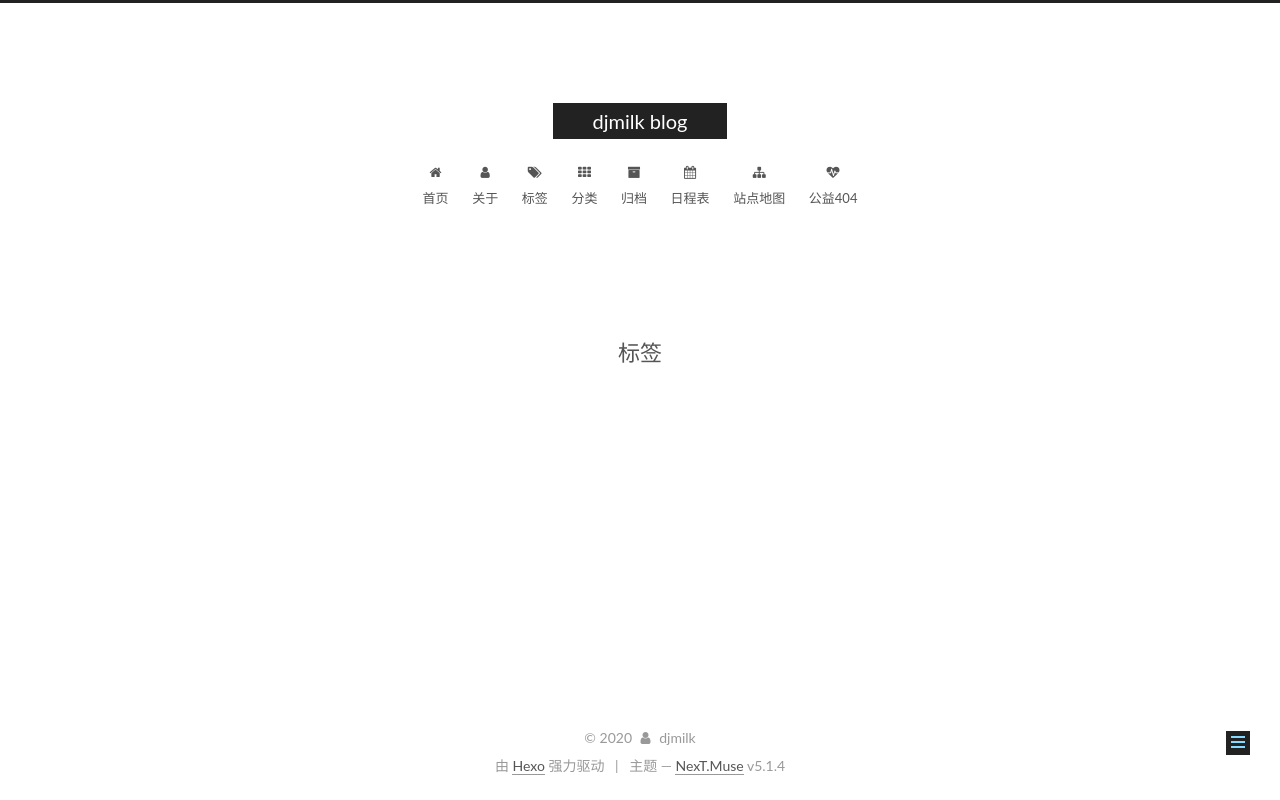
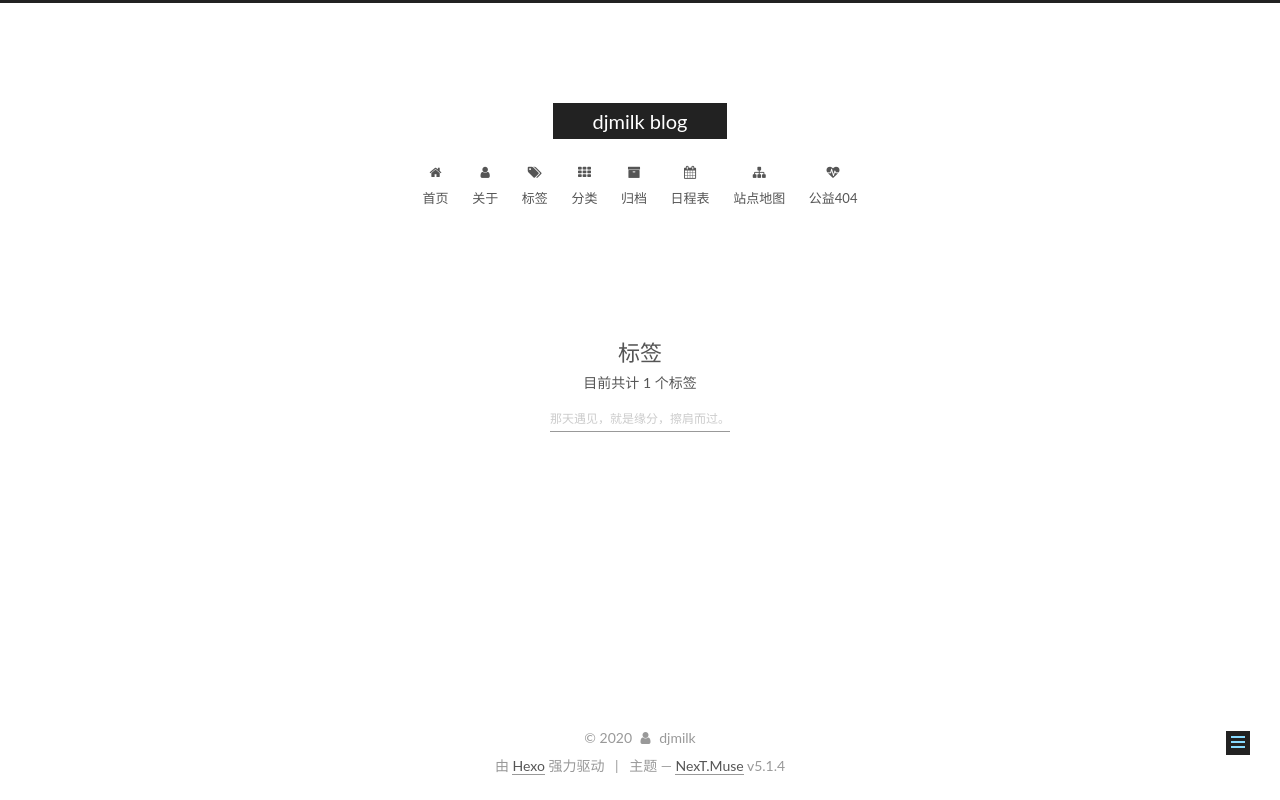
Before and after one commit to djmilk/djmilk.github.io, a plain HTML site: page tags/index.html in a window 1280 px wide. Drawn offline with Linux system fonts and the light colour scheme.

Commit message:
Site updated: 2020-07-01 13:56:37

```diff
--- a/tags/index.html
+++ b/tags/index.html
@@ -85,8 +85,8 @@
 <meta property="og:url" content="http://yoursite.com/tags/index.html">
 <meta property="og:site_name" content="djmilk blog">
 <meta property="og:description" content="Everything from life">
-<meta property="article:published_time" content="2020-06-29T15:47:58.000Z">
-<meta property="article:modified_time" content="2020-06-29T07:51:03.855Z">
+<meta property="article:published_time" content="2020-06-29T07:47:58.000Z">
+<meta property="article:modified_time" content="2020-07-01T05:56:21.605Z">
 <meta property="article:author" content="djmilk">
 <meta name="twitter:card" content="summary">
 
@@ -296,7 +296,14 @@
       <div class="post-body">
 
 
-
+          <div class="tag-cloud">
+            <div class="tag-cloud-title">
+                目前共计 1 个标签
+            </div>
+            <div class="tag-cloud-tags">
+              <a href="/tags/%E9%82%A3%E5%A4%A9%E9%81%87%E8%A7%81%EF%BC%8C%E5%B0%B1%E6%98%AF%E7%BC%98%E5%88%86%EF%BC%8C%E6%93%A6%E8%82%A9%E8%80%8C%E8%BF%87%E3%80%82/" style="font-size: 12px; color: #ccc">那天遇见，就是缘分，擦肩而过。</a>
+            </div>
+          </div>
 
       </div>
 
@@ -366,10 +373,10 @@
 
 
               <div class="site-state-item site-state-tags">
-
+                <a href="/tags/index.html">
                   <span class="site-state-item-count">1</span>
                   <span class="site-state-item-name">标签</span>
-
+                </a>
               </div>
 
 
```
Also changed, not shown: 2020/06/29/djmilk/index.html (+2 -2 lines), 2020/06/29/hello-world/index.html (+2 -2 lines), archives/2020/06/index.html (+2 -2 lines), archives/2020/index.html (+2 -2 lines), archives/index.html (+2 -2 lines), categories/index.html (+2 -2 lines), index.html (+2 -2 lines), tags/那天遇见，就是缘分，擦肩而过。/index.html (+2 -2 lines).
